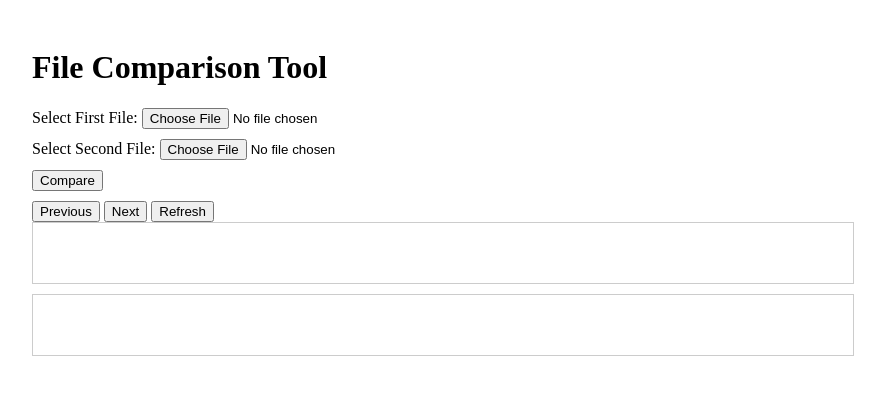
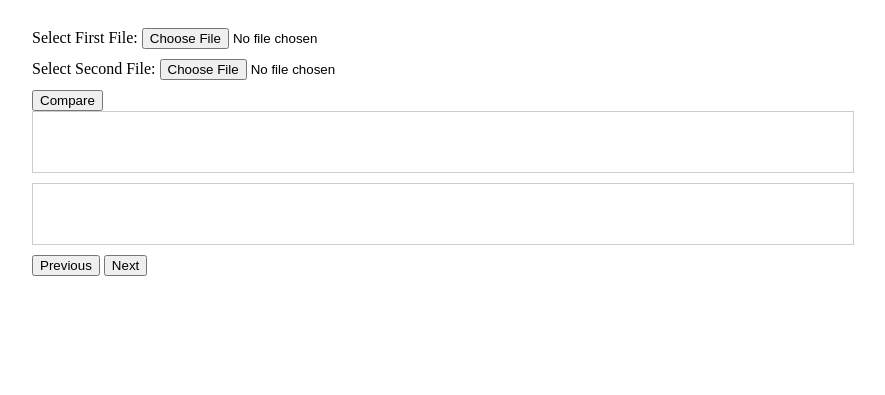
Before and after one commit to tylergneill/squinter, a Flask app: page / in a window 1280 px wide. Shown: the top 395 px of the page, without its empty margins (208-1093 px from the left). Run offline with Flask 3, Linux system fonts and the light colour scheme.

Commit message:
chore: rearrange front appearance

```diff
--- a/templates/index.html
+++ b/templates/index.html
@@ -11,7 +11,6 @@
 </head>
 <body>
     <div class="container">
-        <h1>File Comparison Tool</h1>
         <form method="post" enctype="multipart/form-data">
             <div class="file-input">
                 <label for="file1">Select First File:</label>
@@ -25,15 +24,14 @@
                 <button type="submit">Compare</button>
             </div>
         </form>
+        <div class="content-editable" id="file1">{{ file1|safe }}</div>
+        <div class="content-editable" id="file2">{{ file2|safe }}</div>
         <form method="post">
             <div class="button-container">
                 <button type="submit" name="action" value="Previous">Previous</button>
                 <button type="submit" name="action" value="Next">Next</button>
-                <button type="submit" name="action" value="Refresh">Refresh</button>
             </div>
         </form>
-        <div class="content-editable" id="file1">{{ file1|safe }}</div>
-        <div class="content-editable" id="file2">{{ file2|safe }}</div>
     </div>
 </body>
 </html>
```
